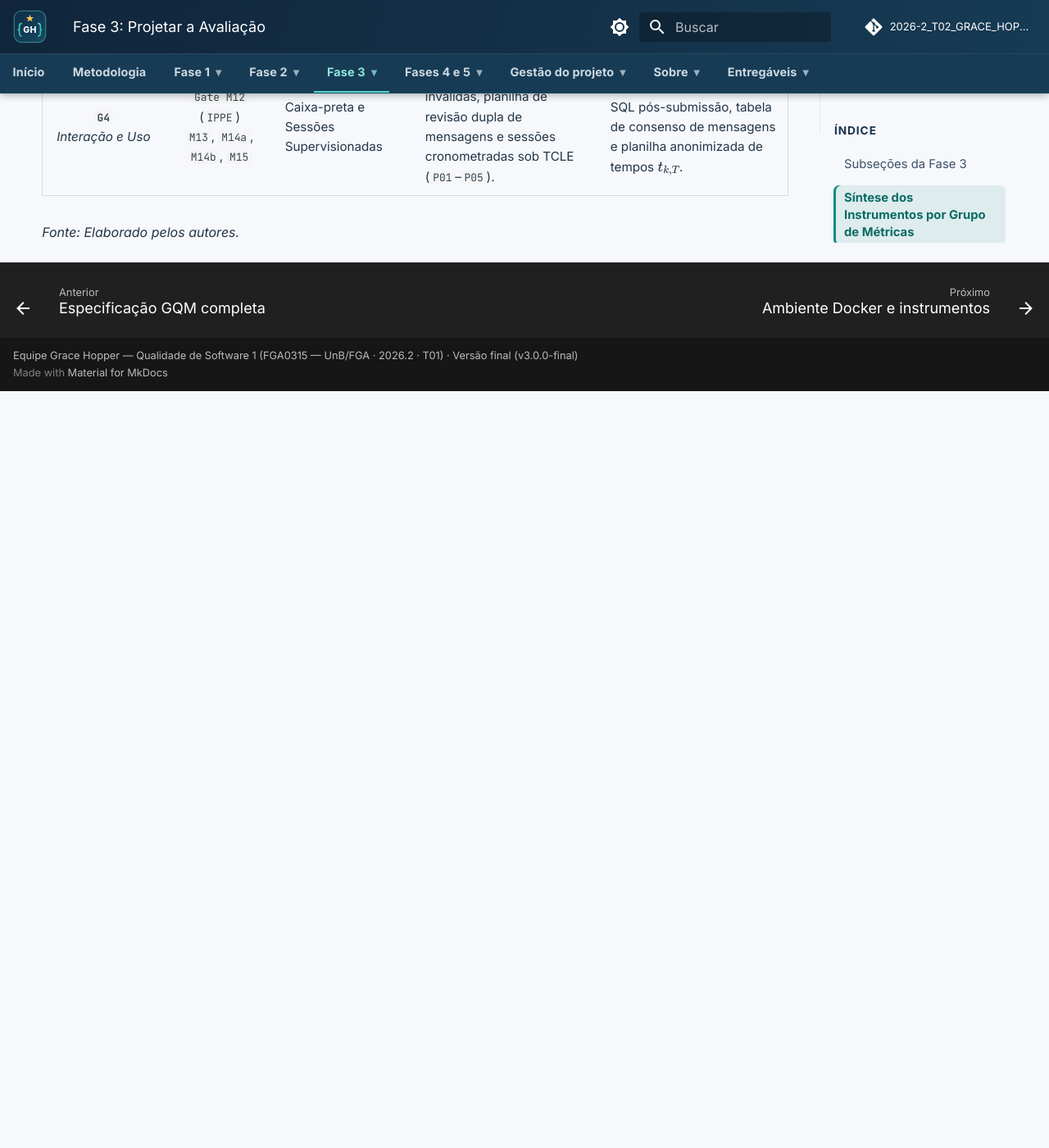
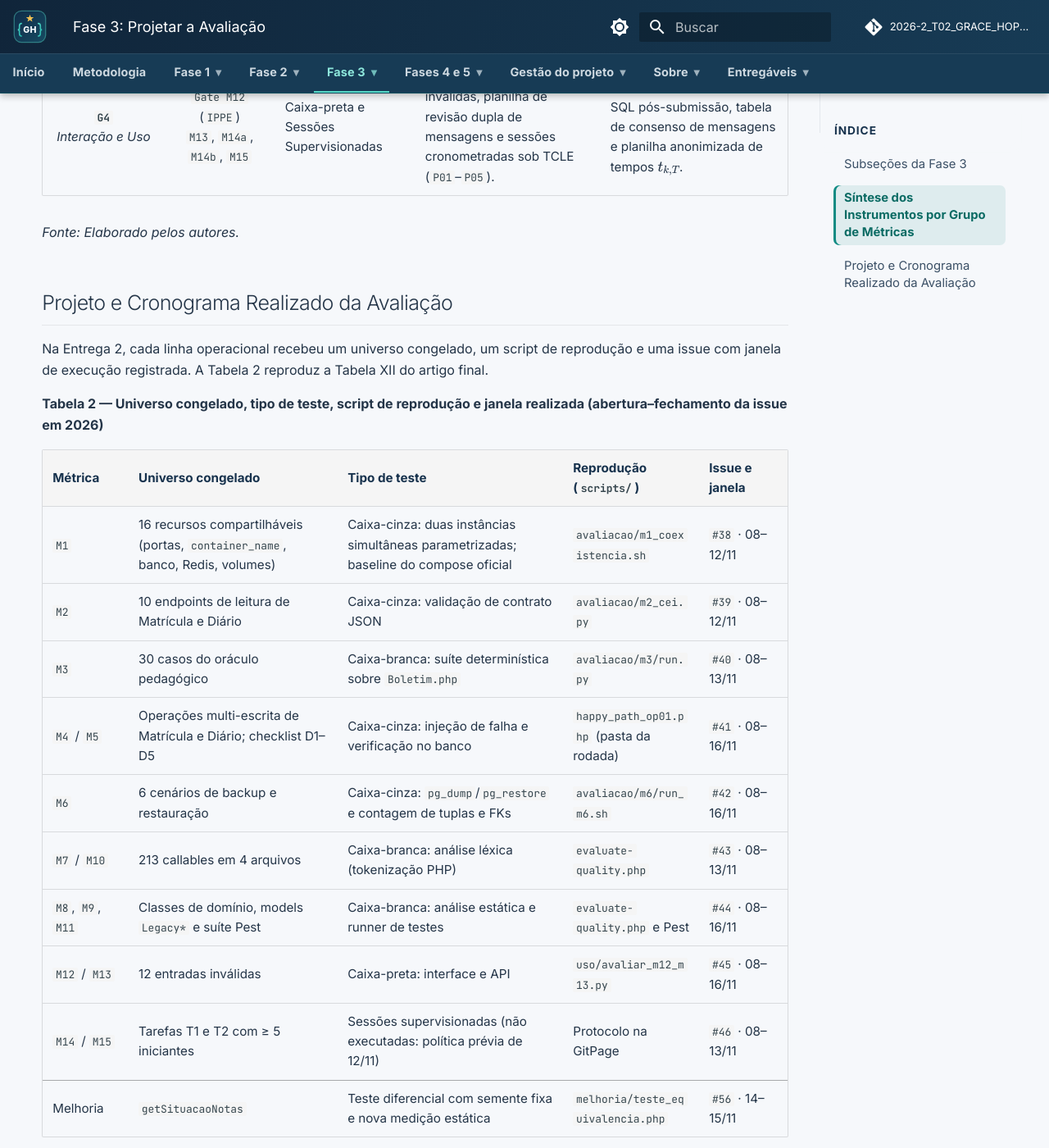
Before and after one commit to FCTE-Qualidade-de-Software-1/2026-2_T02_GRACE_HOPPER, an MkDocs documentation site: the page built from docs/fase-3/index.md, in a window 1280 px wide and 1400 px high, scrolled down 1515 px. Shown: the whole window at 82% size. Built offline with MkDocs 1.6.1 and Material for MkDocs 9.7.7, drawn with Linux system fonts in a browser that asks for light colours; comment, search, counter and statistics services are not loaded; before the commit the page ends 1992 px from its top, so only the background shows below that; some of the changed text lies outside the part shown.

Commit message:
docs: adicionar a apresentação final e alinhar a GitPage ao artigo final
- Slides da apresentação final (docs/apresentacao_final.pptx e .pdf, 15 lâminas, um apresentador por slide)
- Central de entregáveis com a apresentação final, o artigo de 15 páginas e a v3.0.0-final
- README com a versão final e o link dos slides finais
- Rodapé com versão e data de atualização
- Fase 3 com o projeto e o cronograma realizado (Tabela XII do artigo)
- Fase 4 com o link da M6 e a tabela de desvios (Tabela XIV do artigo)
- PR #55 registrado como integrado no README, no plano e na gestão

```diff
--- a/docs/fase-3/index.md
+++ b/docs/fase-3/index.md
@@ -46,3 +46,30 @@ A **Fase 3** corresponde à Atividade 3 da **ISO/IEC 25040:2024** (*Design the e
 | **`G4`**<br>*Interação e Uso* | `Gate M12` (`IPPE`)<br>`M13`, `M14a`, `M14b`, `M15` | Caixa-preta e Sessões Supervisionadas | Catálogo de $\ge 12$ entradas inválidas, planilha de revisão dupla de mensagens e sessões cronometradas sob TCLE (`P01`–`P05`). | Status HTTP + conferência SQL pós-submissão, tabela de consenso de mensagens e planilha anonimizada de tempos $t_{k,T}$. |
 
 *Fonte: Elaborado pelos autores.*
+
+## Projeto e Cronograma Realizado da Avaliação
+
+Na Entrega 2, cada linha operacional recebeu um universo congelado, um script de reprodução e uma issue com janela de execução registrada. A Tabela 2 reproduz a Tabela XII do artigo final.
+
+**Tabela 2 — Universo congelado, tipo de teste, script de reprodução e janela realizada (abertura–fechamento da issue em 2026)**
+
+| Métrica | Universo congelado | Tipo de teste | Reprodução (`scripts/`) | Issue e janela |
+| :--- | :--- | :--- | :--- | :--- |
+| `M1` | 16 recursos compartilháveis (portas, `container_name`, banco, Redis, volumes) | Caixa-cinza: duas instâncias simultâneas parametrizadas; baseline do compose oficial | `avaliacao/m1_coexistencia.sh` | `#38` · 08–12/11 |
+| `M2` | 10 endpoints de leitura de Matrícula e Diário | Caixa-cinza: validação de contrato JSON | `avaliacao/m2_cei.py` | `#39` · 08–12/11 |
+| `M3` | 30 casos do oráculo pedagógico | Caixa-branca: suíte determinística sobre `Boletim.php` | `avaliacao/m3/run.py` | `#40` · 08–13/11 |
+| `M4` / `M5` | Operações multi-escrita de Matrícula e Diário; checklist D1–D5 | Caixa-cinza: injeção de falha e verificação no banco | `happy_path_op01.php` (pasta da rodada) | `#41` · 08–16/11 |
+| `M6` | 6 cenários de backup e restauração | Caixa-cinza: `pg_dump`/`pg_restore` e contagem de tuplas e FKs | `avaliacao/m6/run_m6.sh` | `#42` · 08–16/11 |
+| `M7` / `M10` | 213 callables em 4 arquivos | Caixa-branca: análise léxica (tokenização PHP) | `evaluate-quality.php` | `#43` · 08–13/11 |
+| `M8`, `M9`, `M11` | Classes de domínio, models `Legacy*` e suíte Pest | Caixa-branca: análise estática e runner de testes | `evaluate-quality.php` e Pest | `#44` · 08–16/11 |
+| `M12` / `M13` | 12 entradas inválidas | Caixa-preta: interface e API | `uso/avaliar_m12_m13.py` | `#45` · 08–16/11 |
+| `M14` / `M15` | Tarefas T1 e T2 com ≥ 5 iniciantes | Sessões supervisionadas (não executadas: política prévia de 12/11) | Protocolo na GitPage | `#46` · 08–13/11 |
+| Melhoria | `getSituacaoNotas` | Teste diferencial com semente fixa e nova medição estática | `melhoria/teste_equivalencia.php` | `#56` · 14–15/11 |
+
+*Fonte: Elaborado pelos autores a partir do plano de medição, dos scripts e das issues do repositório.*
+
+**Recursos.** Ambiente Docker local com PHP 8.5, Nginx 1.30, PostgreSQL 18 e Redis sobre o commit `7903a3e`, com a massa de dados fictícia do `DemoSeeder` (210 alunos e 210 matrículas). As versões ficam nos arquivos `environment.json` de cada evidência; CPU e memória não foram registradas, o que impede inferências de desempenho.
+
+**Ajustes pré-coleta (08/11/2026).** O plano fixou, antes das coletas, a exclusão de `M5` do $\text{IQC}_{\text{Conf}}$ sem registros de produção, o intervalo Bom de `M6` em $[95\%, 100\%)$ e a ordem de classificação C → A → B.
+
+**Cronograma.** O plano e as 12 issues de medição foram abertos em 08/11/2026 nos milestones `M5` e `M6`; a ação de melhoria (`#56`) foi aberta em 14/11, depois dos resultados de `M7`, e o artigo (`#48`) foi concluído em 21/11. Em 12/11, antes de qualquer coleta, `M14` e `M15` foram declaradas não mensuráveis ([detalhes](../fase-4/qualidade-em-uso-m14-m15.md)).
--- a/mkdocs.yml
+++ b/mkdocs.yml
@@ -4,7 +4,7 @@ site_author: Equipe Grace Hopper
 site_url: https://fcte-qualidade-de-software-1.github.io/2026-2_T02_GRACE_HOPPER/
 repo_url: https://github.com/FCTE-Qualidade-de-Software-1/2026-2_T02_GRACE_HOPPER
 repo_name: 2026-2_T02_GRACE_HOPPER
-copyright: "Equipe Grace Hopper — Qualidade de Software 1 (FGA0315 — UnB/FGA · 2026.2 · T01) · Versão final (v3.0.0-final)"
+copyright: "Equipe Grace Hopper — Qualidade de Software 1 (FGA0315 — UnB/FGA · 2026.2 · T01) · Versão final (v3.0.0-final) · Atualizado em 21/11/2026"
 
 theme:
   name: material
```
Also changed, not shown: README.md (+5 -4 lines), docs/entregaveis/index.md (+9 -9 lines), docs/fase-4/index.md (+18 -1 lines), docs/gestao_projeto_releases_milestones_issues.md (+2 -2 lines), docs/plano_medicao_testes.md (+8 -8 lines), 2 other files.
